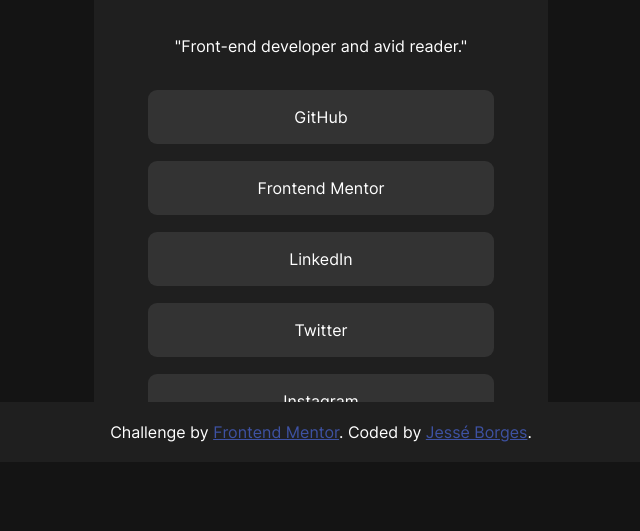
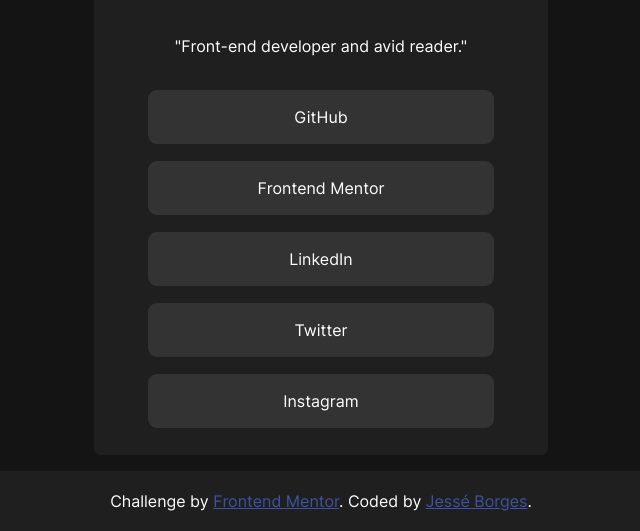
Before and after one commit to Borgess7/portfolio-challenge, a plain HTML site: page index.html in a window 1280 px wide. Shown: the part 338-869 px from the top of the page, without its empty margins (319-959 px from the left). Before the commit the page ends 809 px from the top, so only its background shows below. Drawn offline with Linux system fonts and the light colour scheme; files whose address does not match are found by name.

Commit message:
ultima correção no footer

```diff
--- a/style.css
+++ b/style.css
@@ -38,11 +38,11 @@
 div.container {
     background-color: hsl(0, 0%, 12%);
     border-radius: 7px;
-    width: 315px;
+    width: 300px;
     height: 70%;
     padding: 27px;
     margin: 0px auto;
-    margin-top: 15%;
+    margin-top: 5%;
     padding-bottom: 0px;
 
 }
@@ -74,15 +74,16 @@
 }
 
 div.attribution {
+    position: static;
     bottom: 0;
     left: 0;
     right: 0;
     width: 100%;
-    height: 35px;
+    height: 50px;
     background: hsl(0, 0%, 12%);
     color: white;
     text-align: center;
-    line-height: 35px;
+    line-height: 50px;
     margin: 0;
     box-sizing: border-box;
 
@@ -131,7 +132,7 @@
     }
 
     div.attribution {
-        position: absolute;
+        position: static;
         bottom: 0;
         height: 60px;
         line-height: 60px;
```
